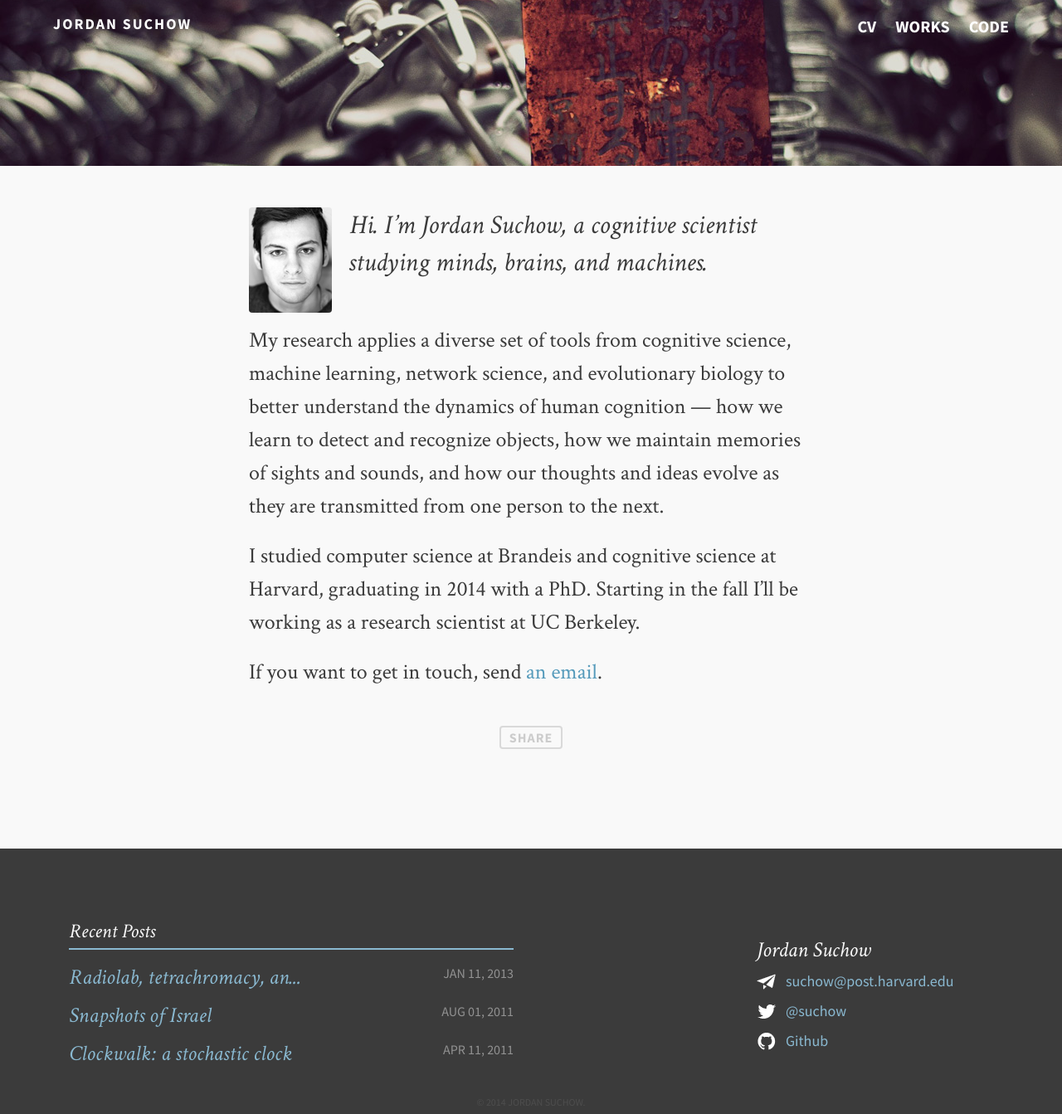
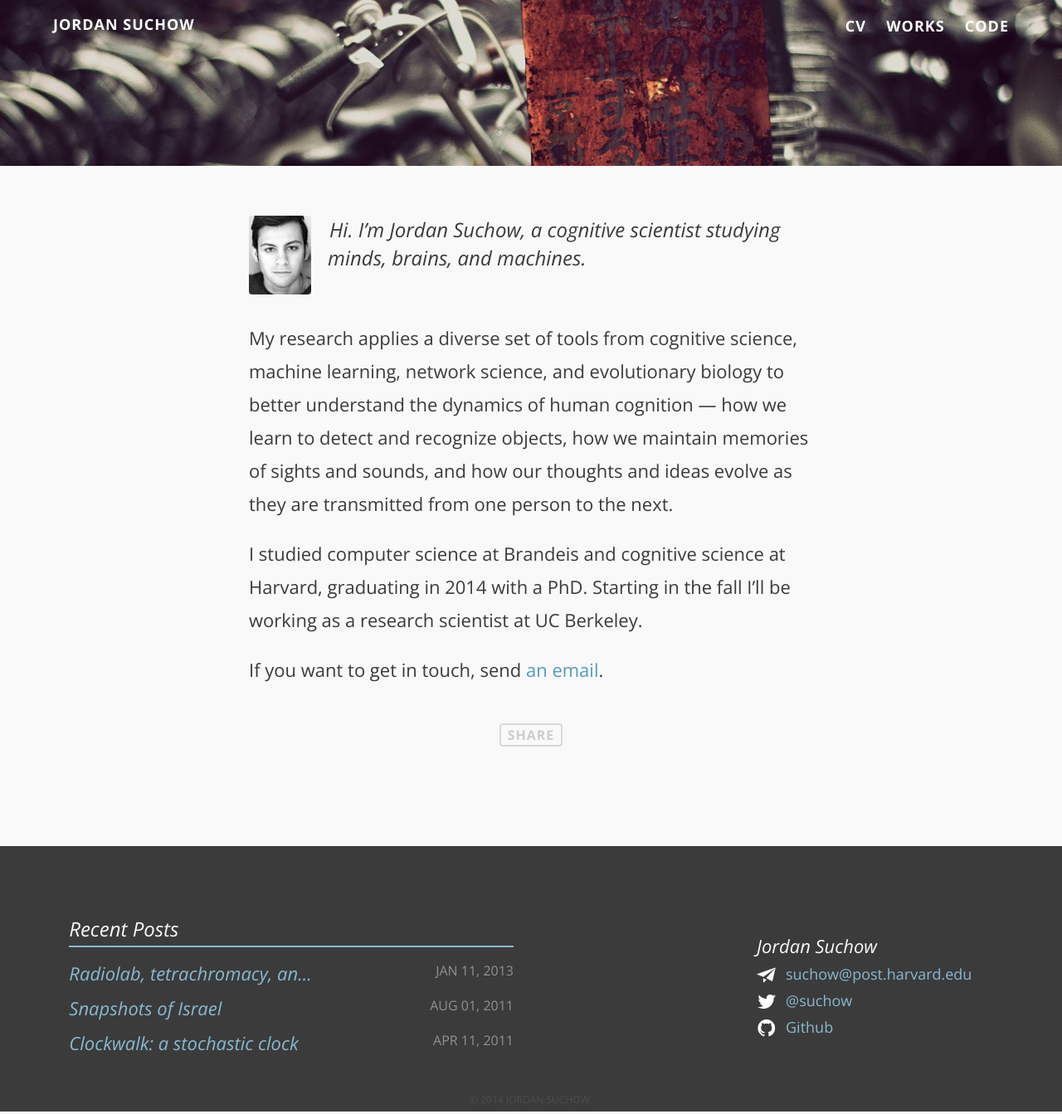
Before and after one commit to suchow/suchow.io, a Jekyll site: the page built from index.md, in a window 1280 px wide. Shown: the whole page at 83% size. Built offline with Jekyll 4.4.1, drawn with Linux system fonts in a browser that asks for light colours; comment, search, counter and statistics services are not loaded.

Commit message:
Make body text sans serif

```diff
--- a/_includes/head-dark.html
+++ b/_includes/head-dark.html
@@ -20,12 +20,8 @@
 
 <!-- Type -->
 <link rel="stylesheet" href="//fonts.googleapis.com/css?family=Crimson+Text:400,400italic,700,700italic" rel='stylesheet' type='text/css' />
-<link href="//fonts.googleapis.com/css?family=Source+Sans+Pro:400,700" rel='stylesheet' type='text/css'>
 
-<!-- In order to use Calendas Plus, you must first purchase it. Then, create a font-face package using FontSquirrel.
-<link rel='stylesheet' href='{{ site.url }}/assets/cal.css' media='all' />
--->
-
+<link href='http://fonts.googleapis.com/css?family=Open+Sans:400italic,400,700' rel='stylesheet' type='text/css'>
 
 
 <!-- For all browsers -->
--- a/_includes/head.html
+++ b/_includes/head.html
@@ -22,12 +22,8 @@
 
 <!-- Type -->
 <link rel="stylesheet" href="//fonts.googleapis.com/css?family=Crimson+Text:400,400italic,700,700italic" rel='stylesheet' type='text/css' />
-<link href="//fonts.googleapis.com/css?family=Source+Sans+Pro:400,700" rel='stylesheet' type='text/css'>
 
-<!-- In order to use Calendas Plus, you must first purchase it. Then, create a font-face package using FontSquirrel.
-<link rel='stylesheet' href='{{ site.url }}/assets/cal.css' media='all' />
--->
-
+<link href='http://fonts.googleapis.com/css?family=Open+Sans:400italic,400,700' rel='stylesheet' type='text/css'>
 
 
 <!-- For all browsers -->
--- a/_sass/_styles.scss
+++ b/_sass/_styles.scss
@@ -1,7 +1,7 @@
 /************ Basic *************/
 
 body {
-  font-family: $serif;
+  font-family: $sans;
   color: $black;
   -webkit-font-smoothing: antialiased; /* Fix for webkit rendering */
   -moz-osx-font-smoothing: grayscale;
@@ -127,7 +127,7 @@
     background: none;
     outline: none;
     width: 100%;
-    font-family: $serif;
+    font-family: $sans;
     &:focus {
         background: white;
         color: $black;
--- a/_sass/_variables.scss
+++ b/_sass/_variables.scss
@@ -28,8 +28,8 @@
 /* Typography
    ========================================================================== */
 
-$sans: "Source Sans Pro", "Open Sans", "Helvetica Neue", "Arial", sans-serif;
-$serif: "Calendas Plus","Crimson Text", "Hoefler Text", "Georgia", serif;
+$sans: "Open Sans", "Helvetica Neue", "Arial", sans-serif;
+$serif: "Crimson Text", "Hoefler Text", "Georgia", serif;
 
 
 
@@ -43,7 +43,7 @@
 $fs3:32px;
 $fs4:24px;
 
-$fsp:26px;
+$fsp:22px;
 
 $fs5:16px;
 $fs6:12px;
--- a/assets/css/i.css
+++ b/assets/css/i.css
@@ -125,7 +125,7 @@
 /* Meat
    ========================================================================== */
 p {
-  font-size: 26px;
+  font-size: 22px;
   line-height: 40px;
 }
 
@@ -135,7 +135,7 @@
 }
 
 .post ul li {
-  font-size: 26px;
+  font-size: 22px;
   line-height: 40px;
   margin-bottom: 13.33333px;
 }
@@ -233,7 +233,7 @@
 }
 /************ Basic *************/
 body {
-  font-family: "Calendas Plus", "Crimson Text", "Hoefler Text", "Georgia", serif;
+  font-family: "Open Sans", "Helvetica Neue", "Arial", sans-serif;
   color: #3b3b3b;
   -webkit-font-smoothing: antialiased;
   /* Fix for webkit rendering */
@@ -246,7 +246,7 @@
 }
 
 h1, h2, h3, h4, h5 {
-  font-family: "Calendas Plus", "Crimson Text", "Hoefler Text", "Georgia", serif;
+  font-family: "Crimson Text", "Hoefler Text", "Georgia", serif;
 }
 
 p {
@@ -296,7 +296,7 @@
 
 blockquote, blockquote p {
   font-style: italic;
-  font-size: 26px;
+  font-size: 22px;
   line-height: 1.3em;
   color: gray;
   margin-bottom: 40px;
@@ -365,7 +365,7 @@
   background: none;
   outline: none;
   width: 100%;
-  font-family: "Calendas Plus", "Crimson Text", "Hoefler Text", "Georgia", serif;
+  font-family: "Open Sans", "Helvetica Neue", "Arial", sans-serif;
 }
 .archive input:focus {
   background: white;
@@ -472,7 +472,7 @@
 }
 
 header.site-header hgroup h1, header.site-header nav ul {
-  font-family: "Source Sans Pro", "Open Sans", "Helvetica Neue", "Arial", sans-serif;
+  font-family: "Open Sans", "Helvetica Neue", "Arial", sans-serif;
 }
 
 header.site-header hgroup {
@@ -484,7 +484,7 @@
   font-size: 18px;
   line-height: 100%;
   color: #24536b;
-  letter-spacing: 2px;
+  letter-spacing: 1px;
   text-transform: uppercase;
 }
 header.site-header hgroup a {
@@ -520,7 +520,8 @@
   zoom: 1;
 }
 header.site-header nav ul li {
-  font-size: 20px;
+  letter-spacing: 1px;
+  font-size: 18px;
   text-transform: uppercase;
   display: inline;
   font-weight: bold;
@@ -583,7 +584,7 @@
   max-height: 800px;
 }
 .article header {
-  margin: 50px 0 50px 0;
+  margin: 60px 0 60px 0;
 }
 .article header hgroup {
   color: #3b3b3b;
@@ -593,7 +594,7 @@
   margin-top: 0;
 }
 .article header hgroup .date {
-  font-family: "Source Sans Pro", "Open Sans", "Helvetica Neue", "Arial", sans-serif;
+  font-family: "Open Sans", "Helvetica Neue", "Arial", sans-serif;
   font-size: 16px;
   font-weight: bold;
   color: #cccccc;
@@ -602,6 +603,7 @@
 }
 .article header .intro {
   text-align: left;
+  font-size: 24px;
 }
 
 .archive {
@@ -663,7 +665,7 @@
 .archive-wrap .post-list li a:hover:before {
   content: '...';
   color: #cccccc;
-  font-family: "Source Sans Pro", "Open Sans", "Helvetica Neue", "Arial", sans-serif;
+  font-family: "Open Sans", "Helvetica Neue", "Arial", sans-serif;
   position: absolute;
   margin-left: -70px;
   font-size: 40px;
@@ -708,7 +710,7 @@
   top: -3px;
   font-size: 16px;
   font-weight: bold;
-  font-family: "Source Sans Pro", "Open Sans", "Helvetica Neue", "Arial", sans-serif;
+  font-family: "Open Sans", "Helvetica Neue", "Arial", sans-serif;
   font-style: normal;
   color: #cccccc;
   text-transform: uppercase;
@@ -747,7 +749,7 @@
 }
 .post figure figcaption {
   font-size: 16px;
-  font-family: "Source Sans Pro", "Open Sans", "Helvetica Neue", "Arial", sans-serif;
+  font-family: "Open Sans", "Helvetica Neue", "Arial", sans-serif;
   font-weight: bold;
   text-transform: uppercase;
   color: #bbbbbb;
@@ -763,7 +765,7 @@
   border-radius: 4px;
 }
 .post .headshot {
-  width: 100px;
+  width: 75px;
   float: left;
   margin-top: 0px;
   margin-right: 20px;
@@ -799,7 +801,7 @@
   padding-left: 13.33333px;
   margin-bottom: 13.33333px;
   line-height: 40px;
-  font-size: 26px;
+  font-size: 22px;
 }
 .post ol li:last-child {
   margin-bottom: 0;
@@ -811,7 +813,7 @@
   margin-top: 45px;
   width: 76px;
   font-size: 16px;
-  font-family: "Source Sans Pro", "Open Sans", "Helvetica Neue", "Arial", sans-serif;
+  font-family: "Open Sans", "Helvetica Neue", "Arial", sans-serif;
   text-transform: uppercase;
   font-weight: bold;
   letter-spacing: 1px;
@@ -841,7 +843,7 @@
   width: 100%;
   background: #3b3b3b;
   height: 320px;
-  font-size: 26px;
+  font-size: 22px;
   color: #f9f9f9;
   position: relative;
 }
@@ -873,7 +875,7 @@
   width: 100%;
   position: absolute;
   bottom: 8px;
-  font-family: "Source Sans Pro", "Open Sans", "Helvetica Neue", "Arial", sans-serif;
+  font-family: "Open Sans", "Helvetica Neue", "Arial", sans-serif;
   text-transform: uppercase;
   color: rgba(249, 249, 249, 0.1);
 }
@@ -936,7 +938,7 @@
   margin: 0 1.25%;
   position: relative;
   font-size: 16px;
-  font-family: "Source Sans Pro", "Open Sans", "Helvetica Neue", "Arial", sans-serif;
+  font-family: "Open Sans", "Helvetica Neue", "Arial", sans-serif;
   text-transform: uppercase;
   text-align: right;
 }
@@ -985,7 +987,7 @@
   }
 
   blockquote, blockquote p {
-    font-size: 26px;
+    font-size: 22px;
   }
 
   footer {
@@ -1038,7 +1040,7 @@
 
   header.site-header hgroup h1 {
     margin-bottom: 0;
-    font-size: 26px;
+    font-size: 22px;
   }
 
   header.site-header hgroup {
```
